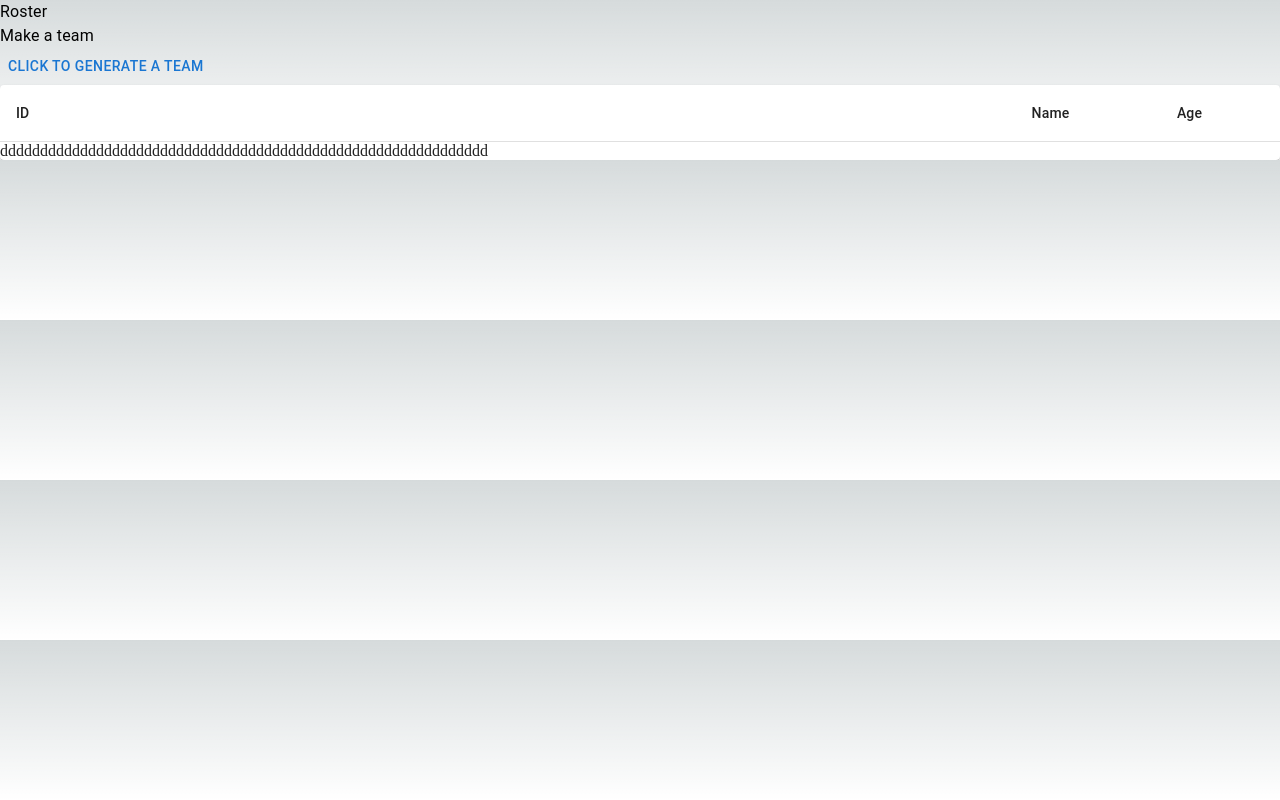
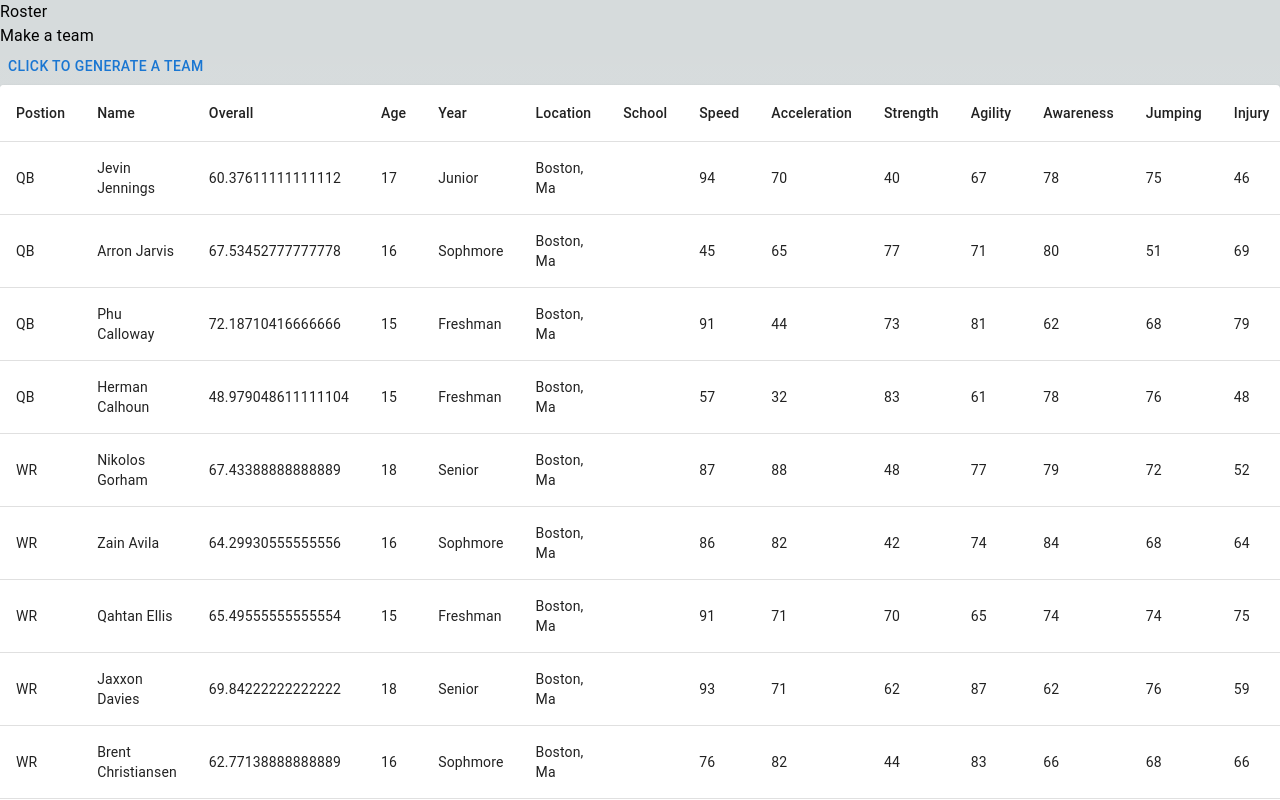
Before and after one commit to Jfreundlich01/College-Football-Empire, a Next.js app: page / in a window 1280 px wide. Both pictures are taken after a click on the button "CLICK TO GENERATE A TEAM". Shown: the top 800 px of the page. Built offline with nearby package versions, Linux system fonts and the light colour scheme.

Commit message:
built rosterRow

```diff
--- a/src/components/Interfaces/Players.ts
+++ b/src/components/Interfaces/Players.ts
@@ -1,9 +1,9 @@
 export interface Player {
+  position: string;
   firstName: string;
   lastName: string;
   age: number;
   year: string;
-  position: string;
   stats: Stats;
   overall: number;
   location: string;
--- /dev/null
+++ b/src/components/Roster/RosterRow.tsx
@@ -0,0 +1,89 @@
+import { Player } from "../Interfaces/Players";
+import { TableRow, TableCell } from "@mui/material";
+import { TableCellProps } from "@mui/material/TableCell";
+
+interface Props {
+  player: Player;
+}
+
+export const RosterRow = ({ player }: Props) => {
+  return (
+    <TableRow>
+      <TableCell
+        sx={{
+          position: "sticky",
+          left: "0",
+          background: "white",
+        }}
+      >
+        {player.position}
+      </TableCell>
+      <TableCell
+        sx={{
+          position: "sticky",
+          left: "78px",
+          background: "white",
+        }}
+      >{`${player.firstName} ${player.lastName}`}</TableCell>
+      <TableCell>{player.overall}</TableCell>
+      <TableCell>{player.age}</TableCell>
+      <TableCell>{player.year}</TableCell>
+      <TableCell>{player.location}</TableCell>
+      <TableCell>{player.school}</TableCell>
+      <TableCell>{player.stats.generalRatings.Speed}</TableCell>
+      <TableCell>{player.stats.generalRatings.Acceleration}</TableCell>
+      <TableCell>{player.stats.generalRatings.Strength}</TableCell>
+      <TableCell>{player.stats.generalRatings.Agility}</TableCell>
+      <TableCell>{player.stats.generalRatings.Awareness}</TableCell>
+      <TableCell>{player.stats.generalRatings.Jumping}</TableCell>
+      <TableCell>{player.stats.generalRatings.Injury}</TableCell>
+      <TableCell>{player.stats.generalRatings.Stamina}</TableCell>
+      <TableCell>{player.stats.generalRatings.Toughness}</TableCell>
+      <TableCell>{player.stats.ballCarrierRatings.Carrying}</TableCell>
+      <TableCell>{player.stats.ballCarrierRatings.Trucking}</TableCell>
+      <TableCell>{player.stats.ballCarrierRatings.BCVision}</TableCell>
+      <TableCell>{player.stats.ballCarrierRatings.StiffArm}</TableCell>
+      <TableCell>{player.stats.ballCarrierRatings.SpinMove}</TableCell>
+      <TableCell>{player.stats.ballCarrierRatings.JukeMove}</TableCell>
+      <TableCell>{player.stats.ballCarrierRatings.BreakTackle}</TableCell>
+      <TableCell>{player.stats.ballCarrierRatings.BreakSack}</TableCell>
+      <TableCell>{player.stats.ballCarrierRatings.ChangeOfDirection}</TableCell>
+      <TableCell>{player.stats.blockingRatings.RunBlock}</TableCell>
+      <TableCell>{player.stats.blockingRatings.PassBlock}</TableCell>
+      <TableCell>{player.stats.blockingRatings.ImpactBlocking}</TableCell>
+      <TableCell>{player.stats.blockingRatings.RunBlockPower}</TableCell>
+      <TableCell>{player.stats.blockingRatings.RunBlockFinesse}</TableCell>
+      <TableCell>{player.stats.blockingRatings.PassBlockPower}</TableCell>
+      <TableCell>{player.stats.blockingRatings.PassBlockFinesse}</TableCell>
+      <TableCell>{player.stats.blockingRatings.LeadBlock}</TableCell>
+      <TableCell>{player.stats.passerRatings.ThrowPower}</TableCell>
+      <TableCell>{player.stats.passerRatings.ThrowAccuracyShort}</TableCell>
+      <TableCell>{player.stats.passerRatings.ThrowAccuracyMedium}</TableCell>
+      <TableCell>{player.stats.passerRatings.ThrowAccuracyDeep}</TableCell>
+      <TableCell>{player.stats.passerRatings.ThrowontheRun}</TableCell>
+      <TableCell>{player.stats.passerRatings.PlayAction}</TableCell>
+      <TableCell>{player.stats.passerRatings.ThrowUnderPressure}</TableCell>
+      <TableCell>{player.stats.defenseRatings.Tackle}</TableCell>
+      <TableCell>{player.stats.defenseRatings.PowerMoves}</TableCell>
+      <TableCell>{player.stats.defenseRatings.FinesseMoves}</TableCell>
+      <TableCell>{player.stats.defenseRatings.BlockShedding}</TableCell>
+      <TableCell>{player.stats.defenseRatings.Pursuit}</TableCell>
+      <TableCell>{player.stats.defenseRatings.PlayRecognition}</TableCell>
+      <TableCell>{player.stats.defenseRatings.ManCoverage}</TableCell>
+      <TableCell>{player.stats.defenseRatings.ZoneCoverage}</TableCell>
+      <TableCell>{player.stats.defenseRatings.HitPower}</TableCell>
+      <TableCell>{player.stats.defenseRatings.Press}</TableCell>
+      <TableCell>{player.stats.receivingRatings.Catching}</TableCell>
+      <TableCell>{player.stats.receivingRatings.SpectacularCatch}</TableCell>
+      <TableCell>{player.stats.receivingRatings.CatchinTraffic}</TableCell>
+      <TableCell>{player.stats.receivingRatings.ShortRouteRunning}</TableCell>
+      <TableCell>{player.stats.receivingRatings.MediumRouteRunning}</TableCell>
+      <TableCell>{player.stats.receivingRatings.DeepRouteRunning}</TableCell>
+      <TableCell>{player.stats.receivingRatings.Release}</TableCell>
+      <TableCell>{player.stats.receivingRatings.RunAfterCatch}</TableCell>
+      <TableCell>{player.stats.kickingRatings.KickPower}</TableCell>
+      <TableCell>{player.stats.kickingRatings.KickAccuracy}</TableCell>
+      <TableCell>{player.stats.kickingRatings.KickReturn}</TableCell>
+    </TableRow>
+  );
+};
--- a/src/components/Roster/RosterTable.tsx
+++ b/src/components/Roster/RosterTable.tsx
@@ -8,6 +8,7 @@ import {
   Paper,
 } from "@mui/material";
 import { Player } from "../Interfaces/Players";
+import { RosterRow } from "./RosterRow";
 
 interface Props {
   players: Player[];
@@ -19,14 +20,88 @@ export const RosterTable = ({ players }: Props) => {
       <Table>
         <TableHead>
           <TableRow>
-            <TableCell>ID</TableCell>
-            <TableCell>Name</TableCell>
+            <TableCell
+              sx={{
+                position: "sticky",
+                left: "0",
+                background: "white",
+              }}
+            >
+              Postion
+            </TableCell>
+            <TableCell
+              sx={{
+                position: "sticky",
+                left: "78px",
+                background: "white",
+              }}
+            >
+              Name
+            </TableCell>
+            <TableCell>Overall</TableCell>
             <TableCell>Age</TableCell>
+            <TableCell>Year</TableCell>
+            <TableCell>Location</TableCell>
+            <TableCell>School</TableCell>
+            <TableCell>Speed</TableCell>
+            <TableCell>Acceleration</TableCell>
+            <TableCell>Strength</TableCell>
+            <TableCell>Agility</TableCell>
+            <TableCell>Awareness</TableCell>
+            <TableCell>Jumping</TableCell>
+            <TableCell>Injury</TableCell>
+            <TableCell>Stamina</TableCell>
+            <TableCell>Toughness</TableCell>
+            <TableCell>Carrying</TableCell>
+            <TableCell>Trucking</TableCell>
+            <TableCell>BCVision</TableCell>
+            <TableCell>StiffArm</TableCell>
+            <TableCell>SpinMove</TableCell>
+            <TableCell>JukeMove</TableCell>
+            <TableCell>BreakTackle</TableCell>
+            <TableCell>BreakSack</TableCell>
+            <TableCell>ChangeOfDirection</TableCell>
+            <TableCell>RunBlock</TableCell>
+            <TableCell>PassBlock</TableCell>
+            <TableCell>ImpactBlocking</TableCell>
+            <TableCell>RunBlockPower</TableCell>
+            <TableCell>RunBlockFinesse</TableCell>
+            <TableCell>PassBlockPower</TableCell>
+            <TableCell>PassBlockFinesse</TableCell>
+            <TableCell>LeadBlock</TableCell>
+            <TableCell>ThrowPower</TableCell>
+            <TableCell>ThrowAccuracyShort</TableCell>
+            <TableCell>ThrowAccuracyMedium</TableCell>
+            <TableCell>ThrowAccuracyDeep</TableCell>
+            <TableCell>ThrowontheRun</TableCell>
+            <TableCell>PlayAction</TableCell>
+            <TableCell>ThrowUnderPressure</TableCell>
+            <TableCell>Tackle</TableCell>
+            <TableCell>PowerMoves</TableCell>
+            <TableCell>FinesseMoves</TableCell>
+            <TableCell>BlockShedding</TableCell>
+            <TableCell>Pursuit</TableCell>
+            <TableCell>PlayRecognition</TableCell>
+            <TableCell>ManCoverage</TableCell>
+            <TableCell>ZoneCoverage</TableCell>
+            <TableCell>HitPower</TableCell>
+            <TableCell>Press</TableCell>
+            <TableCell>Catching</TableCell>
+            <TableCell>SpectacularCatch</TableCell>
+            <TableCell>CatchinTraffic</TableCell>
+            <TableCell>ShortRouteRunning</TableCell>
+            <TableCell>MediumRouteRunning</TableCell>
+            <TableCell>DeepRouteRunning</TableCell>
+            <TableCell>Release</TableCell>
+            <TableCell>RunAfterCatch</TableCell>
+            <TableCell>KickPower</TableCell>
+            <TableCell>KickAccuracy</TableCell>
+            <TableCell>KickReturn</TableCell>
           </TableRow>
         </TableHead>
         <TableBody>
-          {players.map((player) => (
-            <>d</>
+          {players.map((player, index) => (
+            <RosterRow key={index} player={player} />
           ))}
         </TableBody>
       </Table>
```
